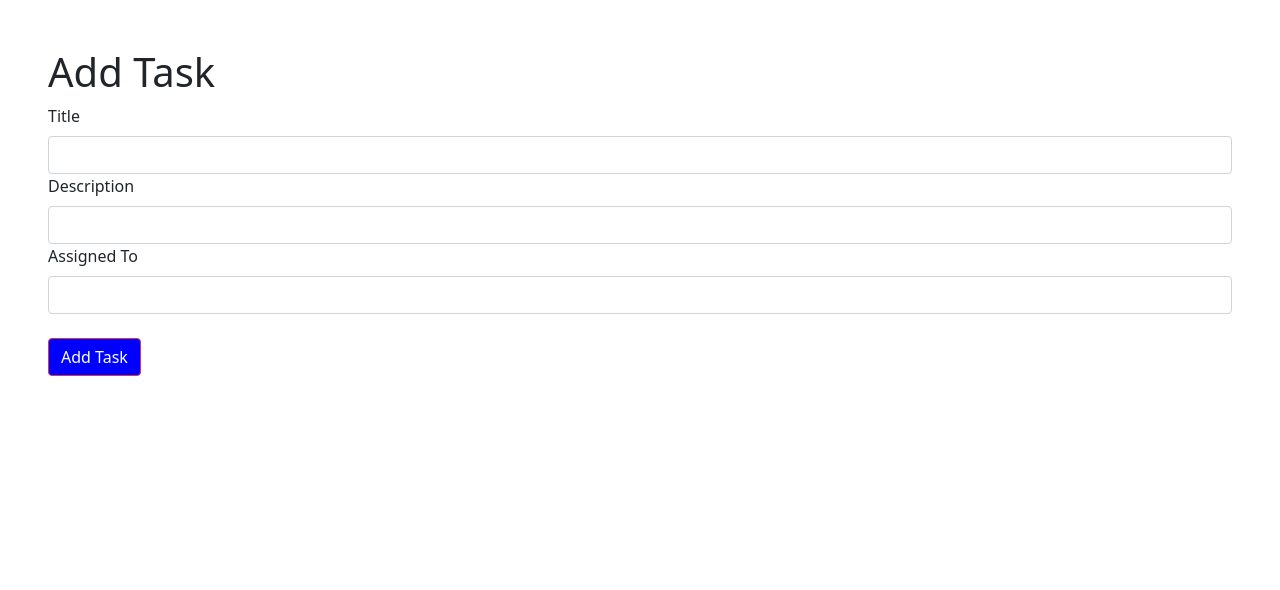
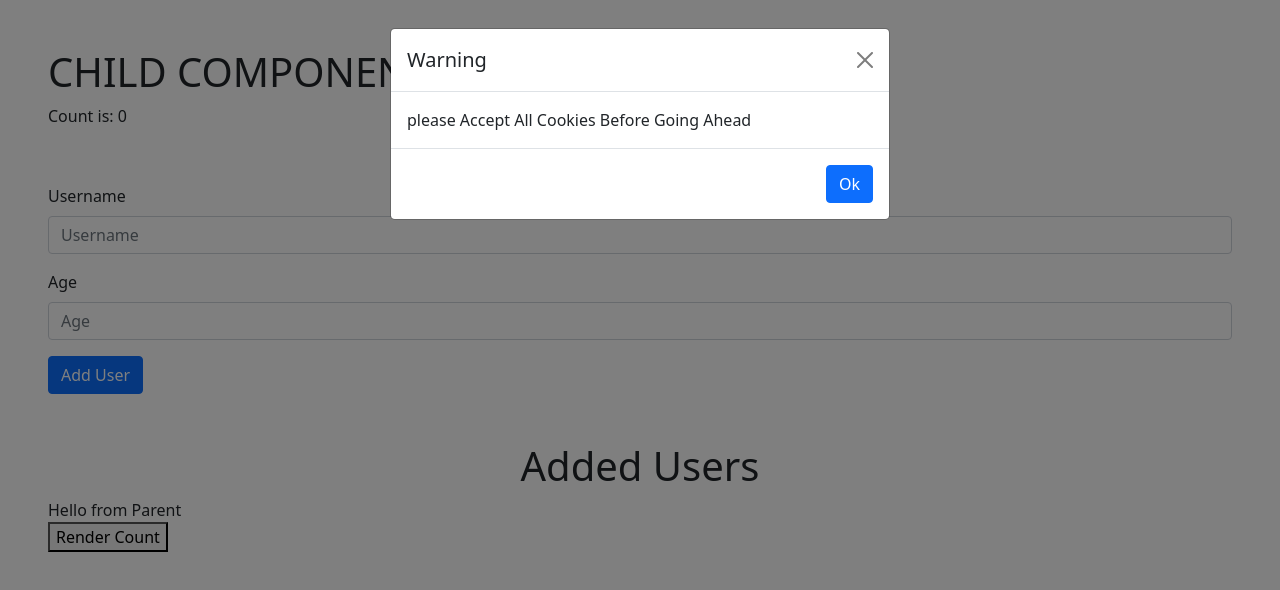
Before and after one commit to tvaibhav123/class-tutorial, a React (Create React App) app: page / in a window 1280 px wide. Shown: the top 590 px of the page. Built offline with nearby package versions, Linux system fonts and the light colour scheme.

Commit message:
adding teh react portal, ref, fragment and props children

```diff
--- a/public/index.html
+++ b/public/index.html
@@ -28,7 +28,11 @@
   </head>
   <body>
     <noscript>You need to enable JavaScript to run this app.</noscript>
+    <div id="child">
+
+    </div>
     <div id="root">
+
       <!-- entire react code -->
     </div>
     <!--
--- a/src/App.js
+++ b/src/App.js
@@ -6,6 +6,7 @@ import Branding from './branding/Branding';
 import AddTask from './TODO/AddTask';
 import Counter from './header/Counter';
 import AddUser from './Assignment-3/AddUser';
+import Parent from './PropsChildren/Parent';
 
 function App() {
   const name = "Ankita";
@@ -16,8 +17,9 @@ function App() {
       <Header />
       <Branding/> */}
       {/* <Counter></Counter> */}
-      <AddTask ></AddTask>
-      {/* <AddUser></AddUser> */}
+      {/* <AddTask ></AddTask> */}
+      <AddUser></AddUser>
+      <Parent/>
     </div>
   )
 }
--- a/src/Assignment-3/AddUser.jsx
+++ b/src/Assignment-3/AddUser.jsx
@@ -1,5 +1,5 @@
 
-import { useState } from "react";
+import React, { useEffect, useRef, useState } from "react";
 import { Form,FormGroup,Label,Input,Button, Badge } from "reactstrap";
 import NewModal from "../NewModal";
 import ViewUser from "./ViewUser";
@@ -11,13 +11,23 @@ const AddUser = () => {
     const [users, setUsers] = useState([])
     const [error, setError] = useState(null);
     const [isError, setIsError] = useState(false);
+    const usernameRef = useRef();
+    const ageRef = useRef();
 
     const setIsErrortofalse = () => {
         setIsError(false)
      }
 
+    useEffect(() => {
+        setTimeout(()=>{
+            console.log("username", usernameRef.value)
+            console.log("age", ageRef.value)
+        },500)
+
+    },[]);
     // Field Change Handlers
     const usernameChangeHandler = (event) => {
+        console.log(usernameRef.current.value)
         setUsername(event.target.value)
     }
     const ageChangeHandler = (event) => {
@@ -50,7 +60,9 @@ const AddUser = () => {
         }
     }
    return (
-      <div>
+
+      <React.Fragment>
+          {/* {random()} */}
         <h1 className="text-center">Add User Form</h1>
          <Form onSubmit={submitHandler}>
             <FormGroup>
@@ -61,6 +73,7 @@ const AddUser = () => {
                   id="Username"
                   placeholder="Username"
                   onChange={usernameChangeHandler}
+                  innerRef={usernameRef}
                />
             </FormGroup>
             <FormGroup>
@@ -71,17 +84,18 @@ const AddUser = () => {
                   id="Age"
                   placeholder="Age"
                   onChange={ageChangeHandler}
+                  innerRef={ageRef}
                />
             </FormGroup>
             <Button type="submit" color="primary">Add User</Button>
          </Form>
          {/* {error ? <div className="pt-2"><Badge color="danger">{error}</Badge></div> : ""} */}
-         {isError ? <NewModal  error={error} closeError = {setIsErrortofalse}/> : ""}
+         {isError ? <NewModal heading={"Error"} toggle = {setIsErrortofalse}><div>{error}</div></NewModal> : ""}
          <h1 className="text-center pt-5">Added Users</h1>
          {users.map(user => {
              return <ViewUser user={user}/>
          })}
-      </div>
+      </React.Fragment>
    );
 };
 
--- a/src/Assignment-3/ViewUser.jsx
+++ b/src/Assignment-3/ViewUser.jsx
@@ -1,14 +1,15 @@
+import React from "react";
 import { Card, CardBody, CardTitle } from "reactstrap";
 
 const ViewUser = (props) => {
     return (
-        <div className="pt-2">
+        <React.Fragment>
             <Card>
                 <CardBody>
                     <CardTitle>{props.user.username} ({props.user.age} Years Old)</CardTitle>
                 </CardBody>
             </Card>
-        </div>
+        </React.Fragment>
     );
 }
 
--- a/src/NewModal.jsx
+++ b/src/NewModal.jsx
@@ -9,7 +9,7 @@ const  NewModal = (props) =>  {
     }, []);
 
     const toggle = () => {
-      props.closeError()
+      props.toggle()
       setModal(!modal);
     }
 
@@ -17,9 +17,9 @@ const  NewModal = (props) =>  {
         <div>
 
           <Modal isOpen={modal} toggle={toggle}>
-            <ModalHeader toggle={toggle}>ERROR</ModalHeader>
+            <ModalHeader toggle={toggle}>{props.heading}</ModalHeader>
             <ModalBody>
-              {props.error}
+              {props.children}
             </ModalBody>
             <ModalFooter>
               <Button color="primary" onClick={toggle}>Ok</Button>{' '}
--- /dev/null
+++ b/src/PropsChildren/Child.jsx
@@ -0,0 +1,13 @@
+import React from 'react';
+
+const Child = (props) => {
+    console.log(props)
+    return (
+        <div>
+            {props.children}
+            Count is: {props.count}
+        </div>
+    );
+}
+
+export default Child;
--- /dev/null
+++ b/src/PropsChildren/Parent.jsx
@@ -0,0 +1,45 @@
+import React, { useState } from 'react';
+import NewModal from '../NewModal';
+import Child from './Child';
+import ReactDOM from 'react-dom';
+
+const Parent = () => {
+    const [count, setCount] = useState(0);
+    const [isWarning, setIsWarning] = useState(true);
+    const [renderCount, setRenderCount] = useState(false);
+    const closeWarning = () => {
+        setIsWarning(false)
+        setRenderCount(false)
+    }
+    const handleCountRender = () => {
+        setRenderCount(true)
+    }
+    return (
+        <div>
+            Hello from Parent
+            {ReactDOM.createPortal(<Child count={count}>
+                <h1>CHILD COMPONENT</h1>
+            </Child>, document.getElementById("child"))}
+
+            {
+                isWarning ?
+                    <NewModal heading={"Warning"} toggle={closeWarning}>
+                        <div> please Accept All Cookies Before Going Ahead</div>
+                    </NewModal>
+                :
+                ""
+            }
+            <button onClick={handleCountRender}>Render Count</button>
+            {
+                renderCount ?
+                    <NewModal heading={"SCORE"} toggle={closeWarning}>
+                        <div>Count {count}</div>
+                    </NewModal>
+                :
+                ""
+            }
+        </div>
+    );
+}
+
+export default Parent;
--- a/src/TODO/AddTask.jsx
+++ b/src/TODO/AddTask.jsx
@@ -14,7 +14,6 @@ const AddTask = () => {
    const [error, setError] = useState("");
    const titleChangeHandler = (event) => {
       setTitle(event.target.value);
-      //console.log(title)
    };
 
    const descriptionChangehandler = (event) => {
@@ -107,10 +106,6 @@ const AddTask = () => {
                />
             );
          })}
-         {/* {
-            isError ?
-         <NewModal error={error} closeError = {setIsErrortofalse}></NewModal>: ""
-      } */}
       </div>
    );
 };
```
Also changed, not shown: src/TODO/ViewTask.jsx (+0 -8 lines).
